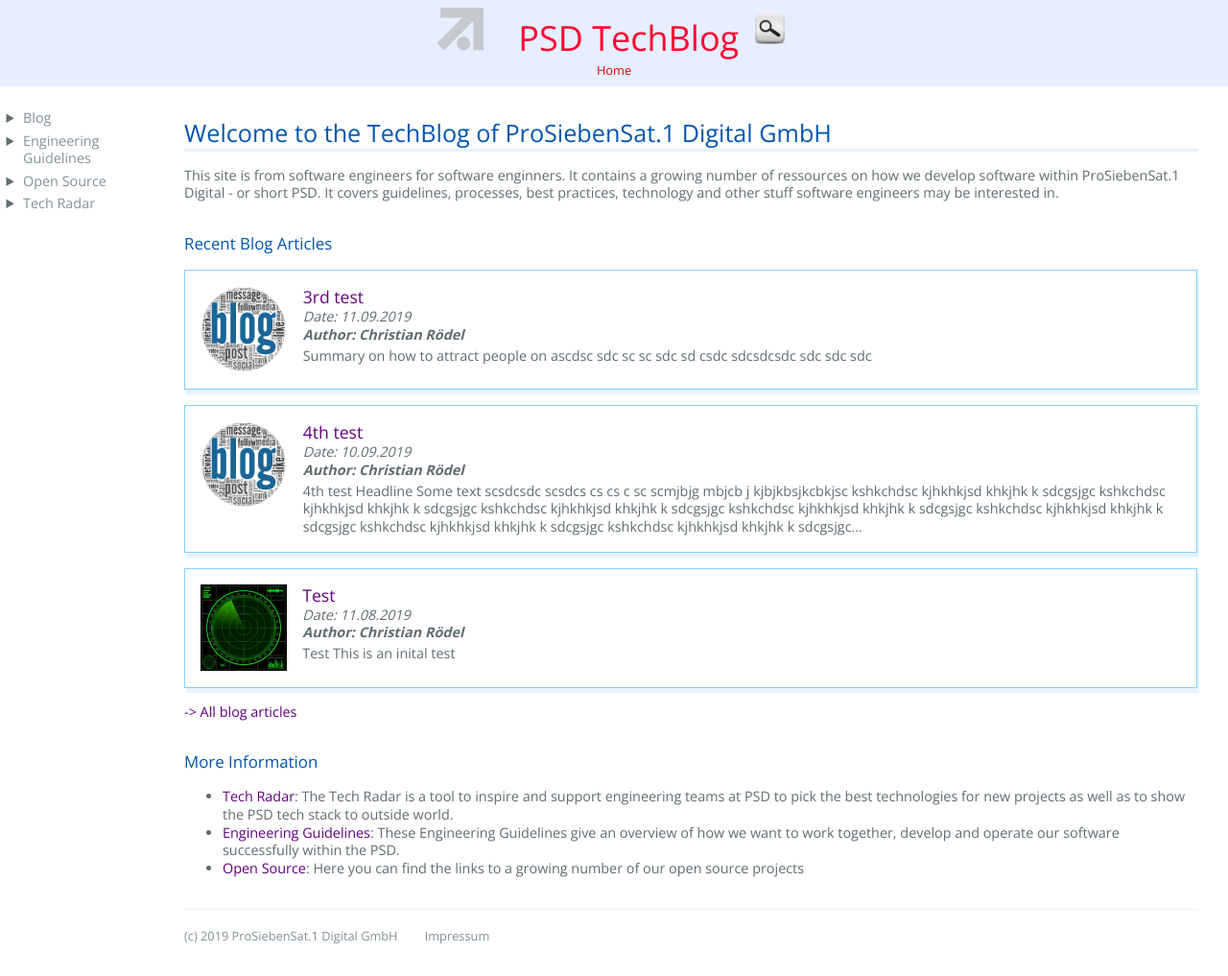
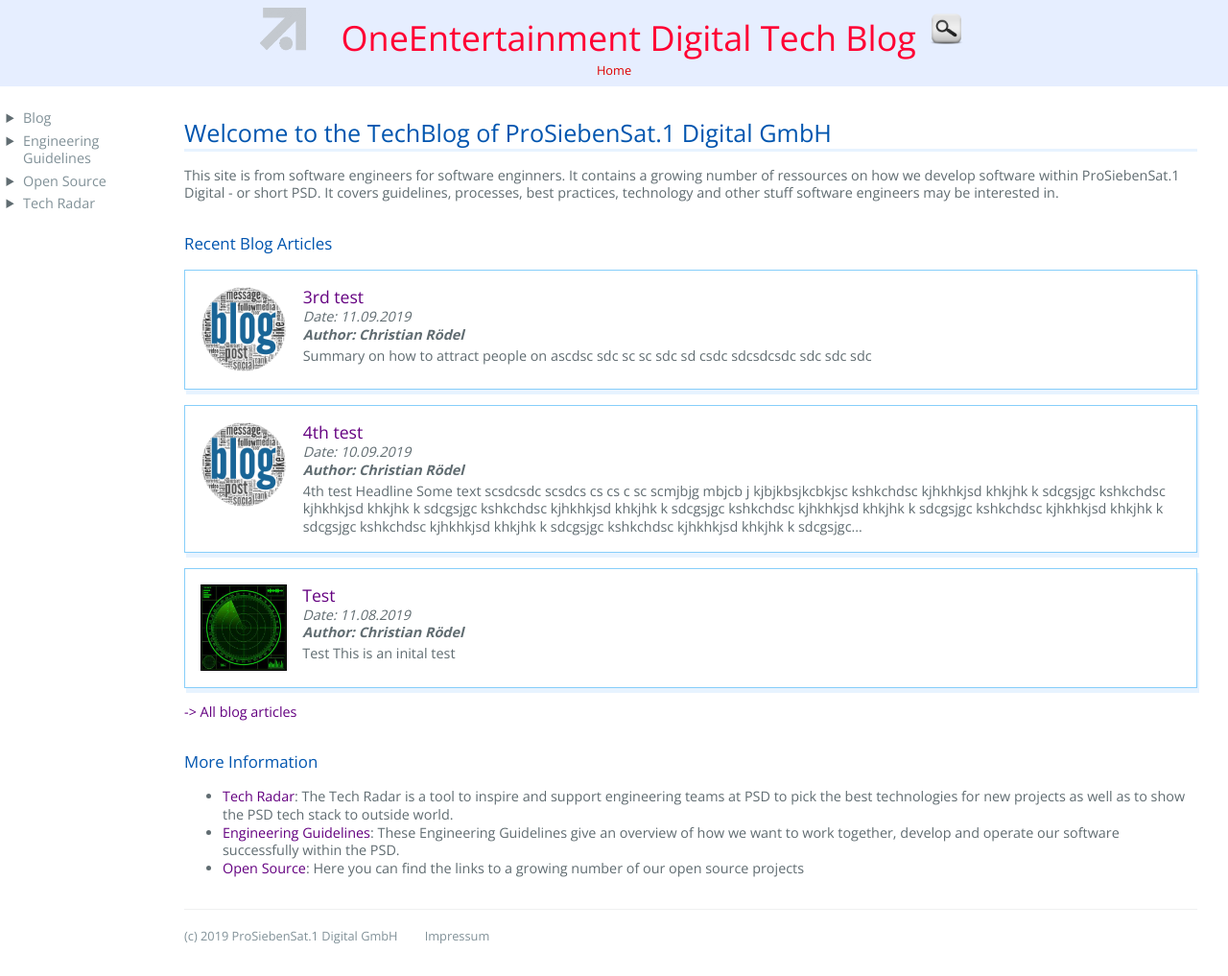
Before and after one commit to croedel/PSD-blog, a Jekyll site: the page built from index.md, in a window 1280 px wide. Shown: the whole page at 96% size. Built offline with Jekyll 4.4.1, drawn with Linux system fonts in a browser that asks for light colours; our own code applies the rules of GitHub Pages for plain Markdown files.

Commit message:
Update pageheader.html

```diff
--- a/_includes/pageheader.html
+++ b/_includes/pageheader.html
@@ -1,6 +1,6 @@
     <section class="page-header">
       <a href="{{ site.github.url }}" class="nav-icon"> <img src="{{ site.github.url }}/images/psd.gif" height="50"> </a>
-      <a href="{{ site.github.url }}" <h1 class="project-name">PSD TechBlog</h1> </a>
+      <a href="{{ site.github.url }}" <h1 class="project-name">OneEntertainment Digital Tech Blog</h1> </a>
       <a href="{{ site.github.url }}/search" class="nav-icon"> <img src="{{ site.github.url }}/images/search.png" height="30"> </a>
       {% include breadcrumb.html %}
     </section>
```
